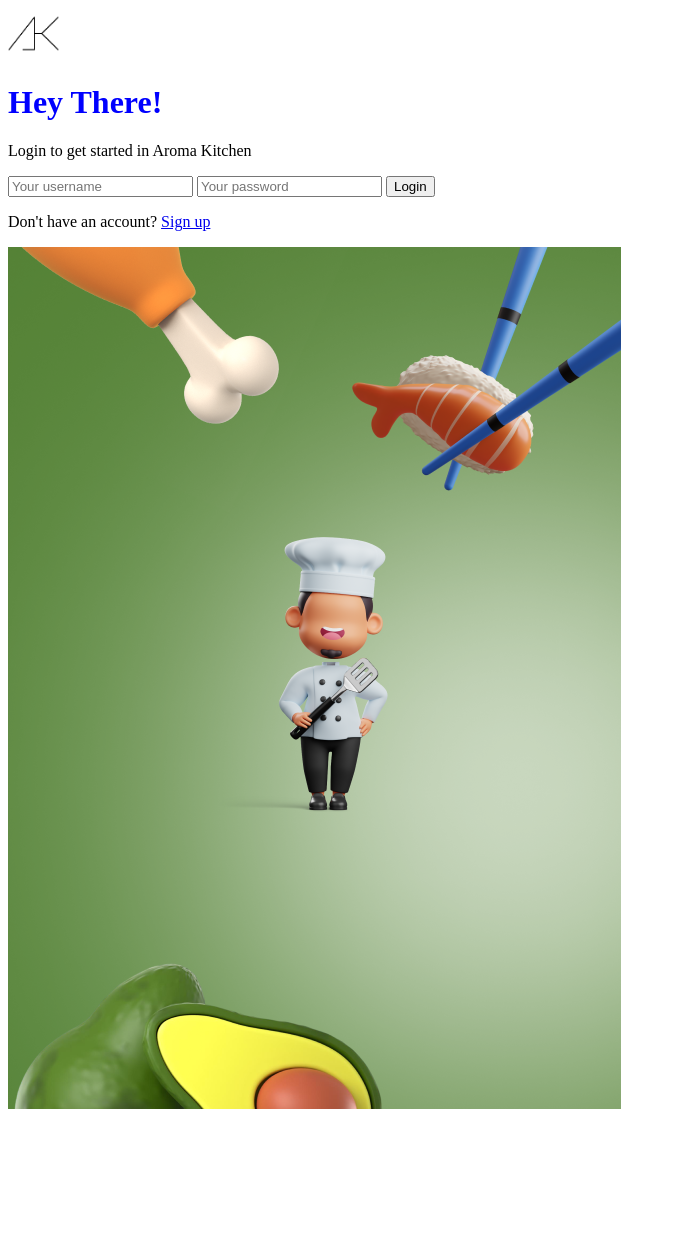
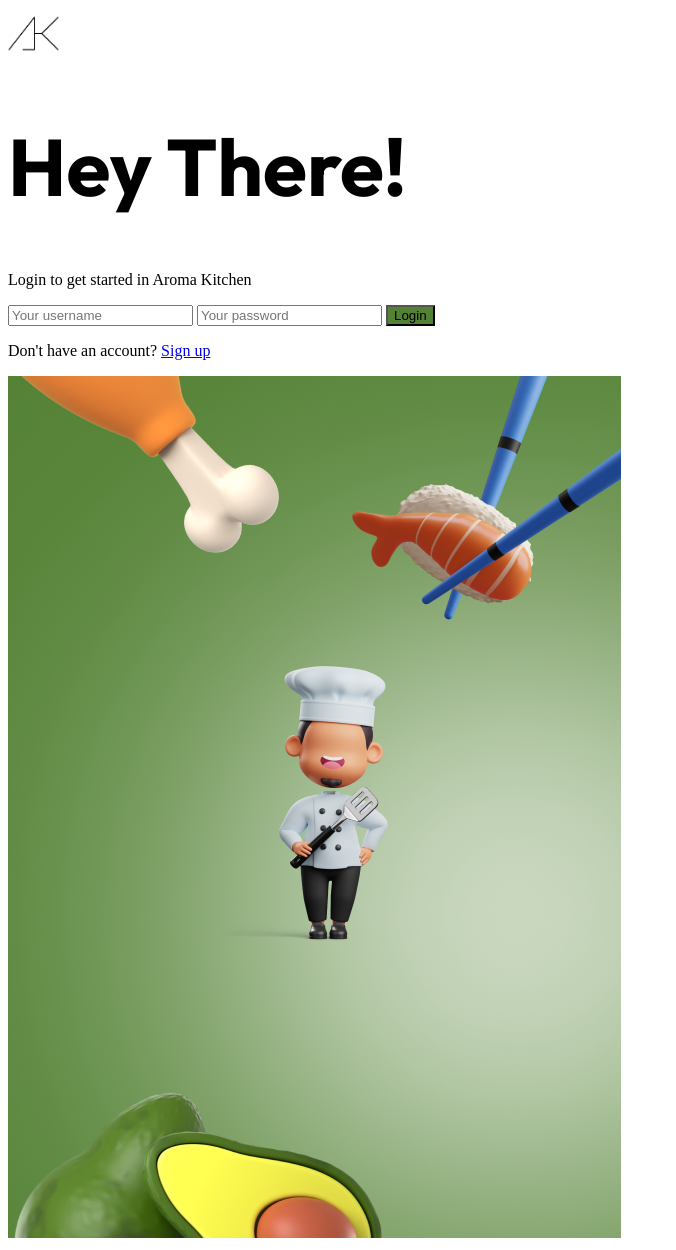
Before and after one commit to kurtRuzzelSapo/Aroma-KitchenV2, a PHP site: page / in a window 1280 px wide. Shown: the whole page, without its empty margins (0-676 px from the left). Before the commit the page ends 1109 px from the top, so only its background shows below. Run offline with PHP 8.4, Linux system fonts and the light colour scheme.

Commit message:
Added a css variables
Added fonts and color in the root, add a font-family in the h1

```diff
--- a/index.html
+++ b/index.html
@@ -11,7 +11,7 @@
 		<div class="container">
 			<div class="left-card">
 				<img class="logo" src="./assets/Logo.png" alt="" />
-				<h1>Hey There!</h1>
+				<h1 class="title">Hey There!</h1>
 				<p>Login to get started in Aroma Kitchen</p>
 
 				<form action="" method="post">
@@ -26,7 +26,7 @@
 						class="password"
 						placeholder="Your password" />
 
-					<button type="submit">Login</button>
+					<button class="login-button" type="submit">Login</button>
 				</form>
 				<p>Don't have an account? <a href="#">Sign up</a></p>
 			</div>
--- a/style.css
+++ b/style.css
@@ -1,7 +1,21 @@
+@import url('https://fonts.googleapis.com/css2?family=Inter:wght@300&family=Outfit:wght@500;700&display=swap');
+:root {
+	--button-color: #548235;
+	--font: 'Outfit', sans-serif;
+}
+/* CONTAINER */
+
+/* END CONTAINER */
+/* Left CARD */
 .logo {
 	max-width: 4%;
 	background-size: cover;
 }
-h1 {
-	color: blue;
+.login-button {
+	background-color: var(--button-color);
 }
+.title {
+	font-family: var(--font);
+	font-size: 5rem;
+}
+/* END LEFT CARD */
```
